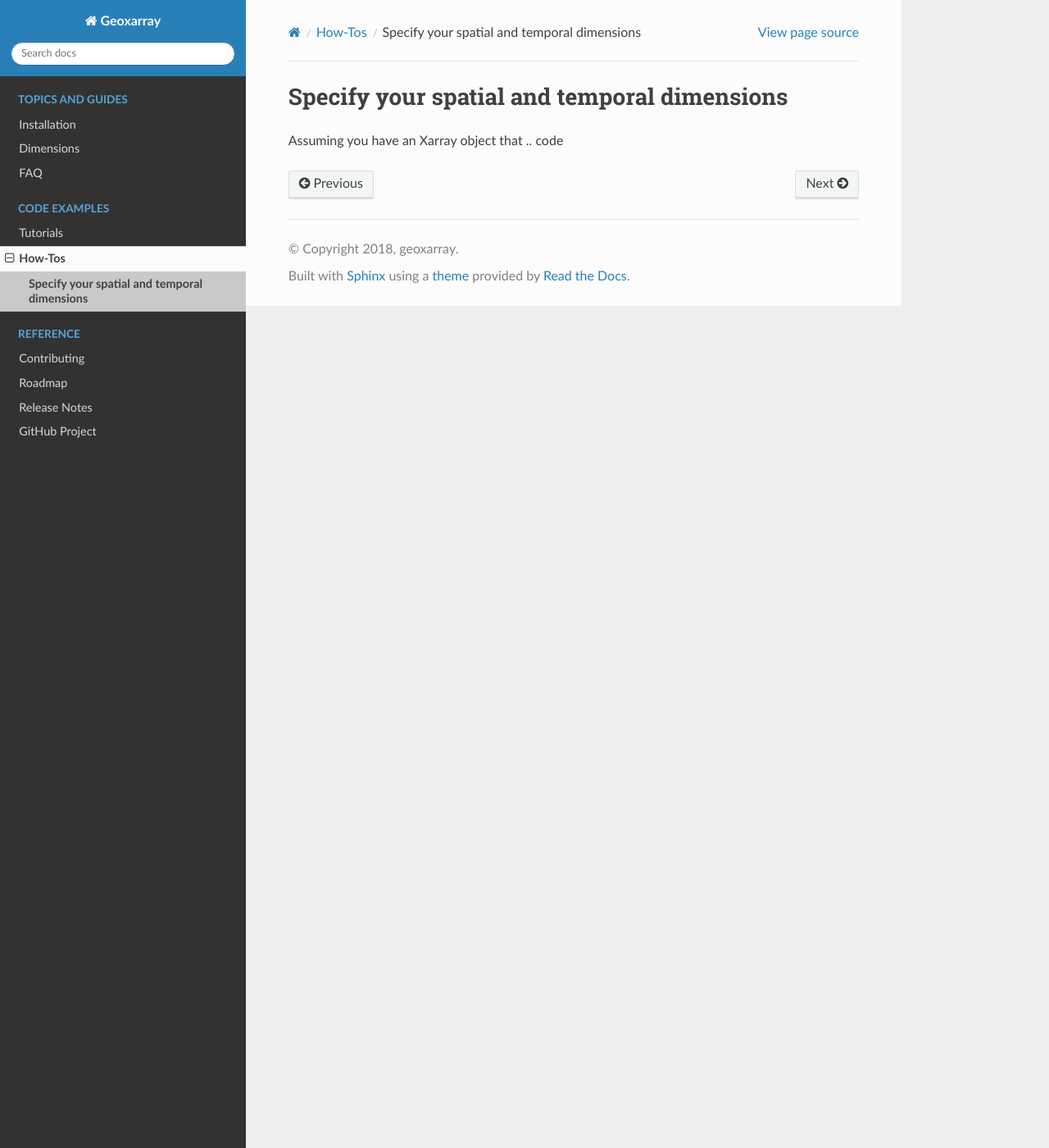
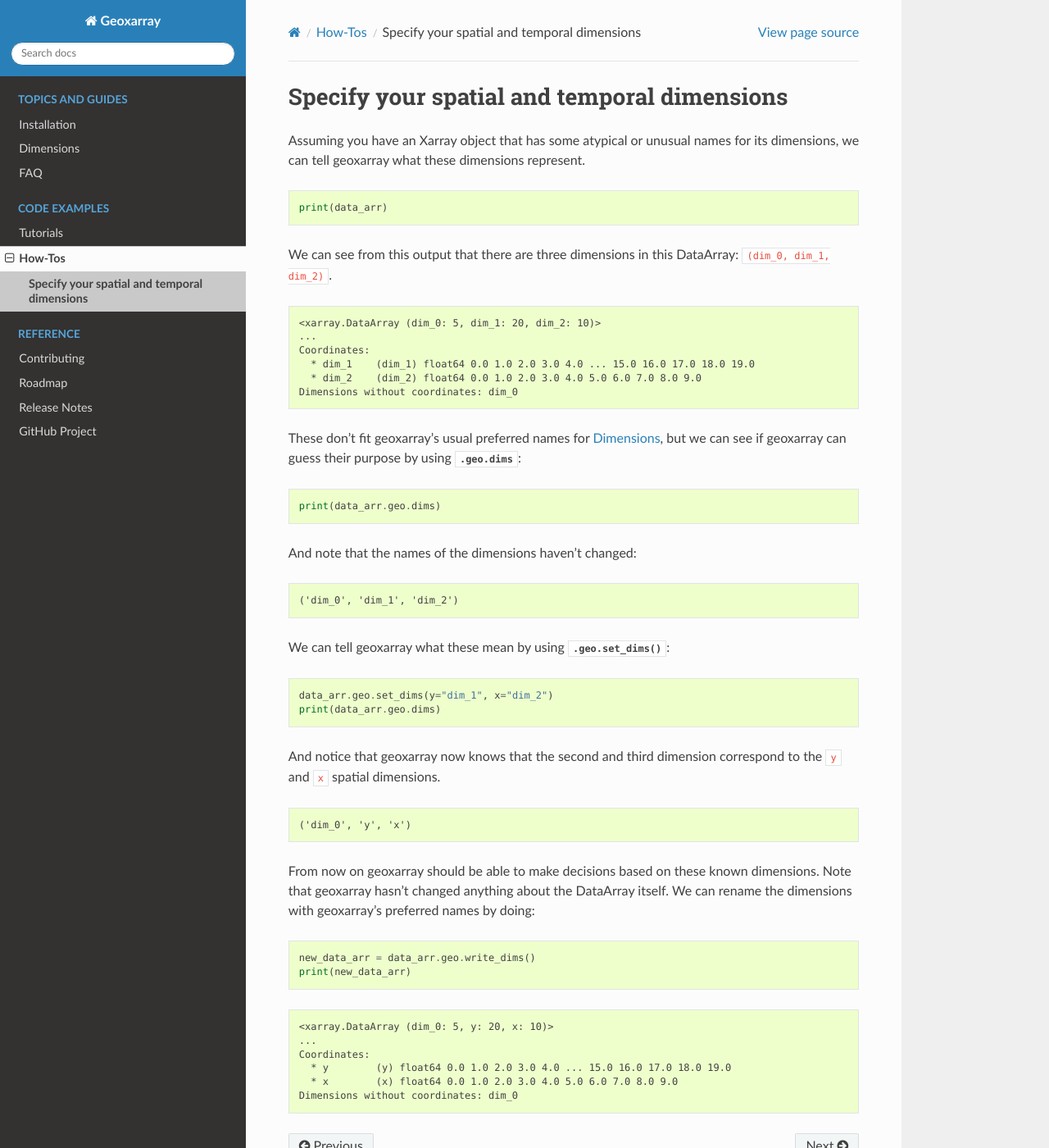
Before and after one commit to geoxarray/geoxarray, a Sphinx documentation site: the page built from docs/source/howtos/set_dims.rst, in a window 1280 px wide and 1400 px high. Shown: the whole window at 82% size. Built offline with Sphinx 7.4.7 and the Read the Docs theme 2.0.0, drawn with Linux system fonts in a browser that asks for light colours; pages that are not in the unit, such as notebooks, are missing from menus.

Commit message:
Add simple write_dims how-to

```diff
--- a/docs/source/conf.py
+++ b/docs/source/conf.py
@@ -37,6 +37,7 @@ sys.path.append(os.path.abspath(os.path.dirname(__file__)))
 # ones.
 extensions = [
     "sphinx.ext.autodoc",
+    "sphinx.ext.doctest",
     "sphinx.ext.autosummary",
     "sphinx.ext.githubpages",
     "sphinx.ext.intersphinx",
--- a/docs/source/howtos/set_dims.rst
+++ b/docs/source/howtos/set_dims.rst
@@ -1,5 +1,80 @@
 Specify your spatial and temporal dimensions
 ============================================
 
-Assuming you have an Xarray object that
-.. code
+Assuming you have an Xarray object that has some atypical or unusual names
+for its dimensions, we can tell geoxarray what these dimensions represent.
+
+.. testsetup::
+
+    import xarray as xr
+    import numpy as np
+    data_arr = xr.DataArray(np.zeros((5, 20, 10)),
+                            dims=('dim_0', 'dim_1', 'dim_2'),
+                            coords={
+                                'dim_1': np.arange(20.0),
+                                'dim_2': np.arange(10.0)})
+
+.. testcode::
+
+    print(data_arr)
+
+We can see from this output that there are three dimensions in this DataArray:
+``(dim_0, dim_1, dim_2)``.
+
+.. testoutput::
+
+    <xarray.DataArray (dim_0: 5, dim_1: 20, dim_2: 10)>
+    ...
+    Coordinates:
+      * dim_1    (dim_1) float64 0.0 1.0 2.0 3.0 4.0 ... 15.0 16.0 17.0 18.0 19.0
+      * dim_2    (dim_2) float64 0.0 1.0 2.0 3.0 4.0 5.0 6.0 7.0 8.0 9.0
+    Dimensions without coordinates: dim_0
+
+These don't fit geoxarray's usual preferred names for
+:doc:`../topics/dimensions`, but we can see if geoxarray can guess their
+purpose by using
+:attr:`.geo.dims <geoxarray.accessor.GeoDataArrayAccessor.dims>`:
+
+.. testcode::
+
+    print(data_arr.geo.dims)
+
+And note that the names of the dimensions haven't changed:
+
+.. testoutput::
+
+    ('dim_0', 'dim_1', 'dim_2')
+
+We can tell geoxarray what these mean by using
+:meth:`.geo.set_dims() <geoxarray.accessor.GeoDataArrayAccessor.set_dims>`:
+
+.. testcode::
+
+    data_arr.geo.set_dims(y="dim_1", x="dim_2")
+    print(data_arr.geo.dims)
+
+And notice that geoxarray now knows that the second and third dimension
+correspond to the ``y`` and ``x`` spatial dimensions.
+
+.. testoutput::
+
+    ('dim_0', 'y', 'x')
+
+From now on geoxarray should be able to make decisions based on these known
+dimensions. Note that geoxarray hasn't changed anything about the DataArray
+itself. We can rename the dimensions with geoxarray's preferred names by
+doing:
+
+.. testcode::
+
+    new_data_arr = data_arr.geo.write_dims()
+    print(new_data_arr)
+
+.. testoutput::
+
+    <xarray.DataArray (dim_0: 5, y: 20, x: 10)>
+    ...
+    Coordinates:
+      * y        (y) float64 0.0 1.0 2.0 3.0 4.0 ... 15.0 16.0 17.0 18.0 19.0
+      * x        (x) float64 0.0 1.0 2.0 3.0 4.0 5.0 6.0 7.0 8.0 9.0
+    Dimensions without coordinates: dim_0
```
